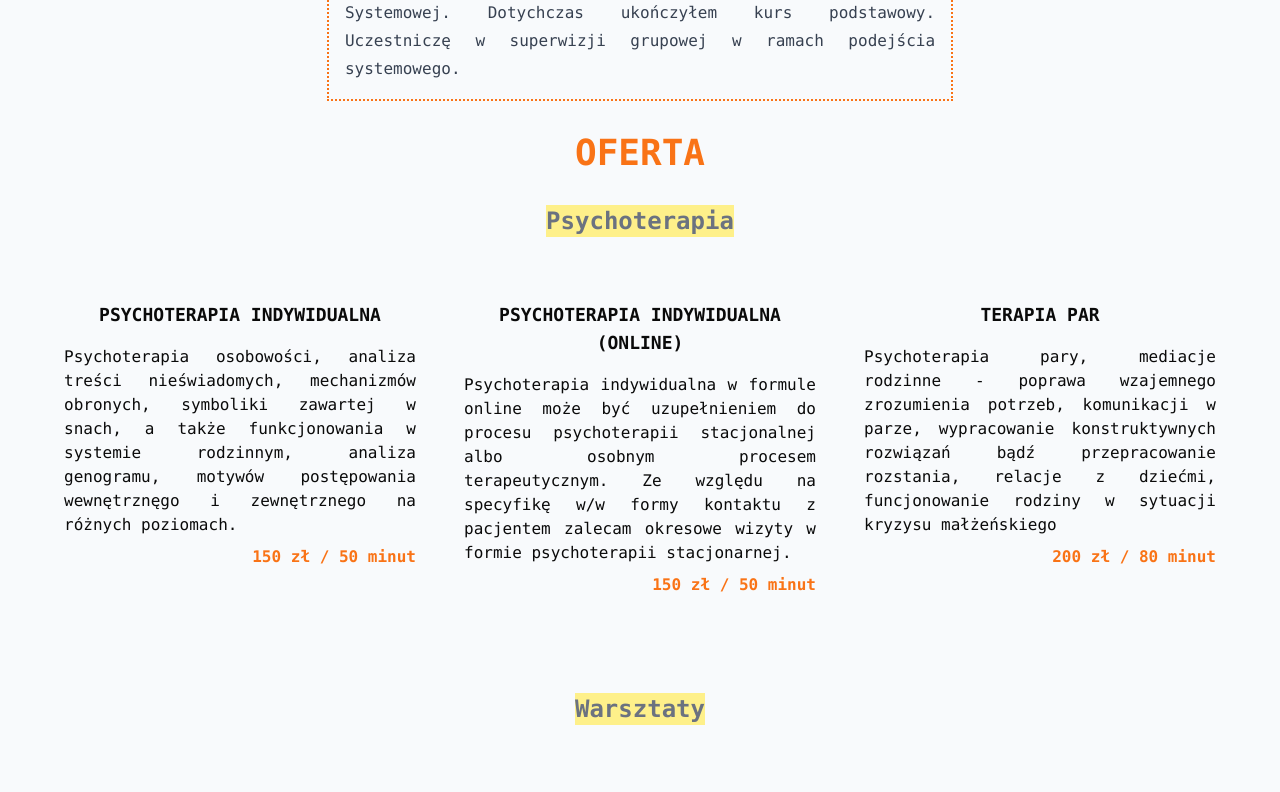
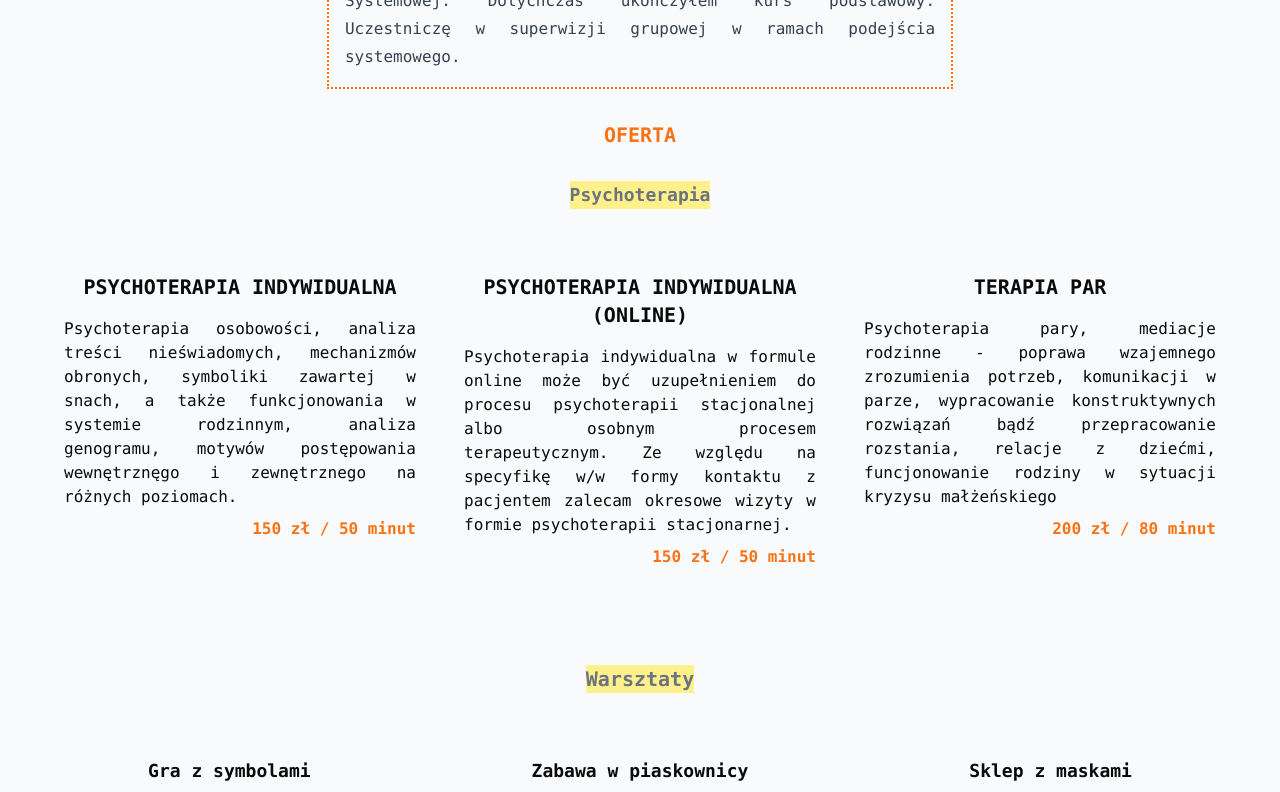
Before and after one commit to lukaszchwalisz/gab, a Next.js app: page / in a window 1280 px wide. Shown: the part 1460-2252 px from the top of the page. Built offline with nearby package versions, Linux system fonts and the light colour scheme.

Commit message:
clarification

```diff
--- a/src/app/page.tsx
+++ b/src/app/page.tsx
@@ -26,7 +26,7 @@
       priority
     />
 
-    <h2 className="m-4 text-4xl font-bold font-mono text-orange-500">O MNIE</h2>
+    <h2 className="m-4 font-bold font-mono text-orange-500">O MNIE</h2>
     <div className="prose prose-base m-4 text-justify font-mono border-dotted border-2 border-orange-500 p-4">
 
       <p>Cześć! Nazywam się <span className="font-bold text-orange-500">Łukasz Chwalisz</span>. Jestem psychologiem, absolwentem Uniwersytetu im. Adama Mickiewicza w Poznaniu, Wydział Nauk Społecznych, Instytut Psychologii (obecnie Wydział Psychologii i Kogniwistyki UAM) (2006 r.). Pracuję jako psychoterapeuta. Chciałbym zaprosić Państwa do zapoznania się z ofertę mojej pracy w ramach prywatnego gabnetu psychologicznego.
@@ -42,14 +42,14 @@
       <p>Od 2022 odbywam szkolenie w ramach terapii systemowej organizowane przez Wielkopolskie Towarzystwo Terapii Systemowej. Dotychczas ukończyłem kurs podstawowy. Uczestniczę w superwizji grupowej w ramach podejścia systemowego.</p>
     </div>
 
-    <h2 className="m-4 text-4xl font-bold font-mono text-orange-500">OFERTA</h2>
-    <h2 className="m-4 text-2xl font-bold font-mono text-gray-500 bg-yellow-200">Psychoterapia</h2>
+    <h2 className="m-4 font-bold font-mono text-orange-500">OFERTA</h2>
+    <h3 className="m-4 font-bold font-mono text-gray-500 bg-yellow-200">Psychoterapia</h3>
 
     <div className="container lg:flex lg:space-x-4 m-4 p-4 font-mono text-justify">
       <div className="grid gap-4 mt-auto justify-center m-4 sm:grid-cols-2 md:grid-cols-2 xl:grid-cols-3 2xl:grid-cols-3">
 
         <div className="p-4 mb-4">
-        <h3 className="text-lg text-center font-bold mb-4">PSYCHOTERAPIA INDYWIDUALNA</h3>
+        <h2 className="text-center font-bold mb-4">PSYCHOTERAPIA INDYWIDUALNA</h2>
         <div className="">
         <p>Psychoterapia osobowości, analiza treści nieświadomych, mechanizmów obronych, symboliki zawartej w snach, a także funkcjonowania w systemie rodzinnym, analiza genogramu, motywów postępowania wewnętrznęgo i zewnętrznego na różnych poziomach.</p>
         <p className="font-semibold text-orange-500 text-right mt-2">150 zł / 50 minut</p>
@@ -57,13 +57,13 @@
         </div>
 
         <div className="p-4 mb-4">
-        <h3 className="text-lg text-center font-bold mb-4">PSYCHOTERAPIA INDYWIDUALNA (ONLINE)</h3>
+        <h2 className="text-center font-bold mb-4">PSYCHOTERAPIA INDYWIDUALNA (ONLINE)</h2>
         <p>Psychoterapia indywidualna w formule online może być uzupełnieniem do procesu psychoterapii stacjonalnej albo osobnym procesem terapeutycznym. Ze względu na specyfikę w/w formy kontaktu z pacjentem zalecam okresowe wizyty w formie psychoterapii stacjonarnej.</p>
         <p className="font-semibold text-orange-500 text-right  mt-2">150 zł / 50 minut</p>
         </div>
 
         <div className="p-4 mb-4">
-        <h3 className="text-lg text-center font-bold mb-4">TERAPIA PAR</h3>
+        <h2 className="text-center font-bold mb-4">TERAPIA PAR</h2>
         <p>Psychoterapia pary, mediacje rodzinne - poprawa wzajemnego zrozumienia potrzeb, komunikacji w parze, wypracowanie konstruktywnych rozwiązań bądź przepracowanie rozstania, relacje z dziećmi, funcjonowanie rodziny w sytuacji kryzysu małżeńskiego
         </p>
         <p className="font-semibold text-orange-500 text-right mt-2">200 zł / 80 minut</p>
@@ -72,7 +72,7 @@
       </div>
     </div>
 
-      <h2 className="m-4 text-2xl font-bold font-mono text-gray-500 bg-yellow-200">Warsztaty</h2>
+      <h2 className="m-4 font-bold font-mono text-gray-500 bg-yellow-200">Warsztaty</h2>
 
 
     <div className="container lg:flex lg:space-x-4 m-4 p-4 font-mono text-justify">
@@ -123,7 +123,7 @@
     </div>
 
 
-    <h2 className="m-4 text-4xl font-bold font-mono text-orange-500">BLOG</h2>
+    <h2 className="m-4 font-bold font-mono text-orange-500">BLOG</h2>
 
 
     <div className="container lg:flex lg:space-x-4 m-4 p-4 font-mono text-justify">
@@ -133,7 +133,7 @@
           <CarouselItem className="md:basis-1/2 lg:basis-1/3">
           <div className="p-4 mb-4 space-x-4">
 
-          <h3 className="text-lg text-center font-bold mb-4">Pacjent Zero</h3>
+          <h3 className="text-center font-bold mb-4">Pacjent Zero</h3>
 
           <p className="text-gray-500">Rok 2020. Człowiek w masce idący uliczkami miast, trzymający się w odpowiedniej odległości od innych osób, które także mają zakryte twarze. Każdy dzień niesie za sobą informacje o nowych zakażonych, wyleczonych, zmarłych.</p>
           </div>
@@ -141,21 +141,21 @@
 
           <CarouselItem className="md:basis-1/2 lg:basis-1/3">
           <div className="p-4 mb-4 space-x-4">
-          <h3 className="text-lg text-center font-bold mb-4">Dwa filmy</h3>
+          <h3 className="text-center font-bold mb-4">Dwa filmy</h3>
           <p className="text-gray-500">Pod koniec 2019 roku miały miejsce premiery dwóch filmów, bardzo ciekawych, w pewien sposób podobnych do siebie i bardzo różnych zarazem. Mam na myśli "Dwóch papieży", wyprodukowany przez Netflix oraz wyświetlany w kinach studyjnych "The Lighthouse".</p>
           </div>
           </CarouselItem>
 
           <CarouselItem className="md:basis-1/2 lg:basis-1/3">
           <div className="p-4 mb-4 space-x-4">
-          <h3 className="text-lg text-center font-bold mb-4">Nieświadomość indywidualna i zbiorowa - wystąpienie na kongresie "Obrazy nieświadomości – jungowskie metody pracy z psychiką 6.10.2019 r."</h3>
-          <p className="text-gray-500">Dzień dobry. W godzinach popołudniowych zaprezentujemy Państwu warsztat „Symbolic constellations” autorstwa czeskiego analityka jungowskiego Martina Skali, który w założeniach teoretycznych odwołuje się bezpośrednio do koncepcji nieświadomości indywidualnej i nieświadomości zbiorowej.</p>
+          <h3 className="text-center font-bold mb-4">Nieświadomość indywidualna i zbiorowa</h3>
+          <p className="text-gray-500">Wystąpienie na kongresie "Obrazy nieświadomości – jungowskie metody pracy z psychiką 6.10.2019 r.</p>
           </div>
           </CarouselItem>
 
           <CarouselItem className="md:basis-1/2 lg:basis-1/3">
           <div className="p-4 mb-4 space-x-4">
-          <h3 className="text-lg text-center font-bold mb-4">Golem: archetypowy mit czy miejska legenda?</h3>
+          <h3 className="text-center font-bold mb-4">Golem: archetypowy mit czy miejska legenda?</h3>
           <p className="text-gray-500">Pod koniec sesji pacjentka spytała mnie o figurkę, która znajdowała się w moim gabinecie. Figurka przedstawiała słonia, który nosił na sobie zegar.</p>
 
 
@@ -164,7 +164,7 @@
 
           <CarouselItem className="md:basis-1/2 lg:basis-1/3">
           <div className="p-4 mb-4 space-x-4">
-          <h3 className="text-lg text-center font-bold mb-4">Sny a nieświadomy sens</h3>
+          <h3 className="text-center font-bold mb-4">Sny a nieświadomy sens</h3>
           <p className="text-gray-500">W rozdziale „Podróże” we książce „Wspomnienia, sny, myśli” C.G. Jung przytoczył sen, który miał podczas podróży do Tunisu.</p>
 
 
@@ -173,7 +173,7 @@
 
           <CarouselItem className="md:basis-1/2 lg:basis-1/3">
           <div className="p-4 b-4 space-x-4">
-          <h3 className="text-lg text-center font-bold mb-4">Co oznacza Lechaim ?</h3>
+          <h3 className="text-center font-bold mb-4">Co oznacza Lechaim ?</h3>
           <p className="text-gray-500">„Lechaim !” To tradycyjny toast przed piciem wina czy innego napoju, oznaczający dosłownie „Za życie!”.
           </p>
 
@@ -187,7 +187,7 @@
     </Carousel>
     </div>
 
-    <h2 className="m-4 text-4xl font-bold font-mono text-orange-500">KONTAKT</h2>
+    <h2 className="m-4 font-bold font-mono text-orange-500">KONTAKT</h2>
     <div className="prose prose-base m-4 text-justify font-mono border-dotted border-2 border-orange-500 p-4">
       <p>tel. 665 696 372</p>
       <p>lukasz.chwalisz@gmail.com</p>
```
